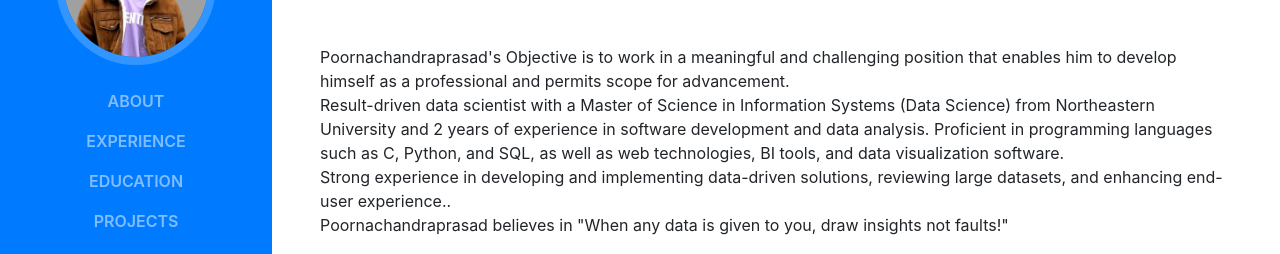
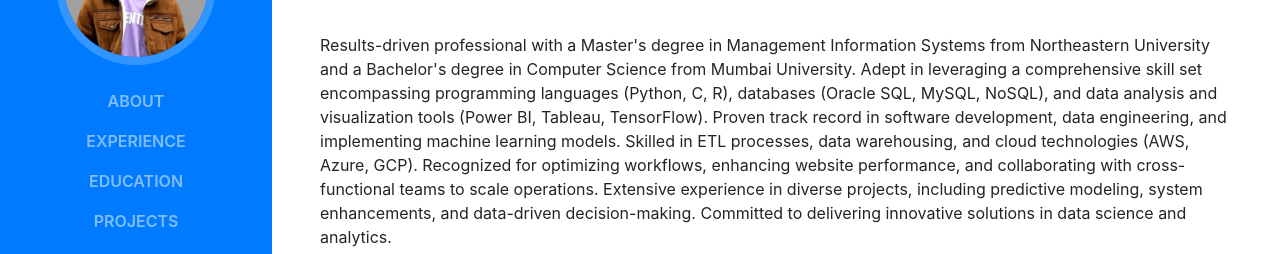
Before and after one commit to Poornachandra77/poornachandrakongaraportfolio, a website with bundled scripts: page index.html in a window 1280 px wide. Shown: the part 271-525 px from the top of the page. Built offline with nearby package versions, Linux system fonts and the light colour scheme; a web font is replaced by a local one.

Commit message:
Update index.html

```diff
--- a/index.html
+++ b/index.html
@@ -8,7 +8,7 @@
     <meta name="description" content="">
     <meta name="author" content="">
 
-    <title>Resume - Poornachandra Kongara</title>
+    <title>Resume - Poornachandraprasad Kongara</title>
 
     <!-- Bootstrap core CSS -->
     <link href="vendor/bootstrap/css/bootstrap.min.css" rel="stylesheet">
@@ -77,10 +77,7 @@
           <div class="subheading mb-5">Boston, MA, USA | <b>6173723096</b> |
             <a href="mailto:kongara.p@northeastern.edu">kongara.p@northeastern.edu</a>
           </div>
-          <p class="mb-5">Poornachandraprasad's Objective is to work in a meaningful and challenging position that enables him to develop himself as a professional and permits scope for advancement.<br>
-                          Result-driven data scientist with a Master of Science in Information Systems (Data Science) from Northeastern University and 2 years of experience in software development and data analysis. Proficient in programming languages such as C, Python, and SQL, as well as web technologies, BI tools, and data visualization software. <br>
-                          Strong experience in developing and implementing data-driven solutions, reviewing large datasets, and enhancing end-user experience..<br>
-                          Poornachandraprasad believes in "When any data is given to you, draw insights not faults!" </p>
+          <p class="mb-5">Results-driven professional with a Master's degree in Management Information Systems from Northeastern University and a Bachelor's degree in Computer Science from Mumbai University. Adept in leveraging a comprehensive skill set encompassing programming languages (Python, C, R), databases (Oracle SQL, MySQL, NoSQL), and data analysis and visualization tools (Power BI, Tableau, TensorFlow). Proven track record in software development, data engineering, and implementing machine learning models. Skilled in ETL processes, data warehousing, and cloud technologies (AWS, Azure, GCP). Recognized for optimizing workflows, enhancing website performance, and collaborating with cross-functional teams to scale operations. Extensive experience in diverse projects, including predictive modeling, system enhancements, and data-driven decision-making. Committed to delivering innovative solutions in data science and analytics.</p>
           <ul class="list-inline list-social-icons mb-0">
             <li class="list-inline-item">
               <a href="https://www.linkedin.com/in/poornachandra-kongara/">
```
